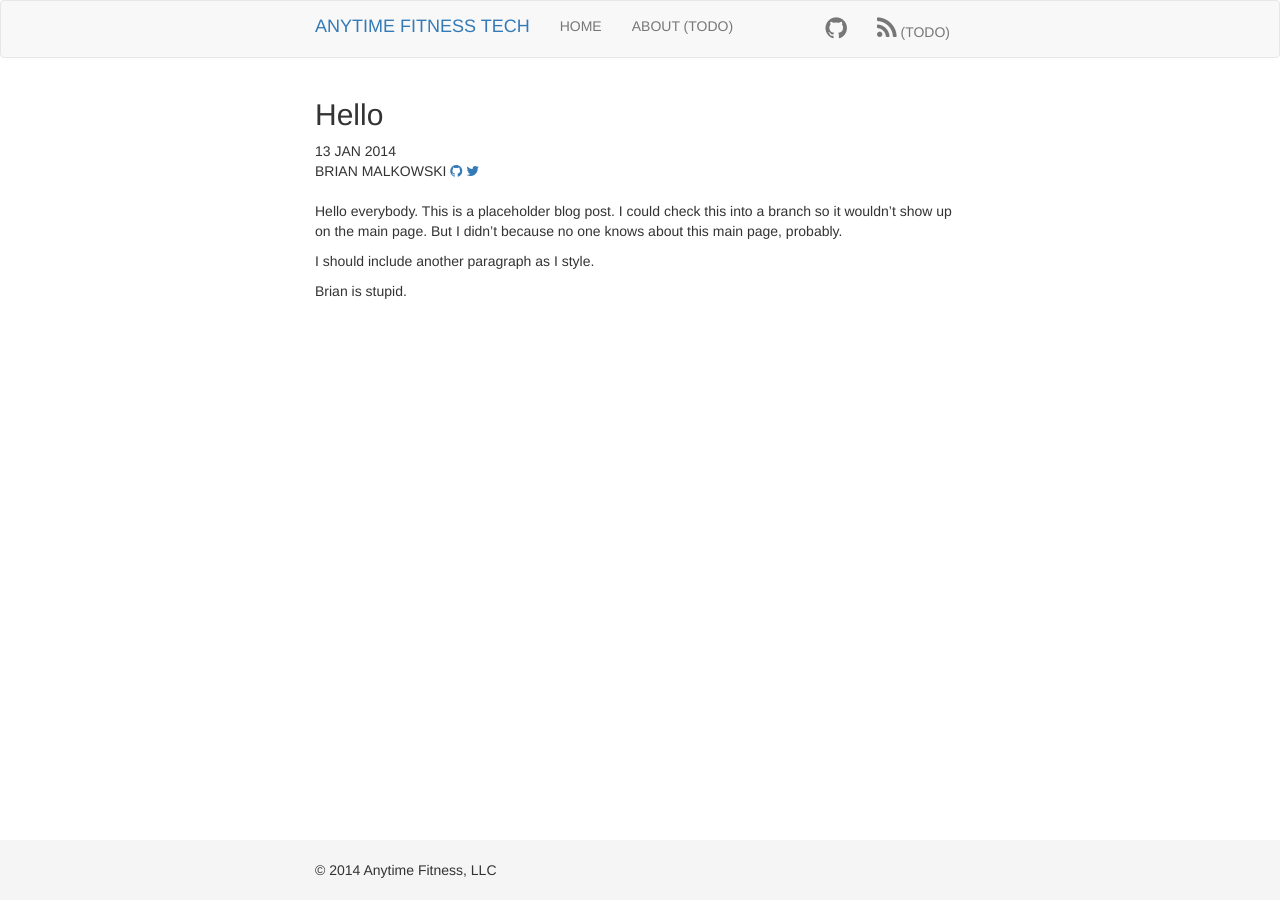
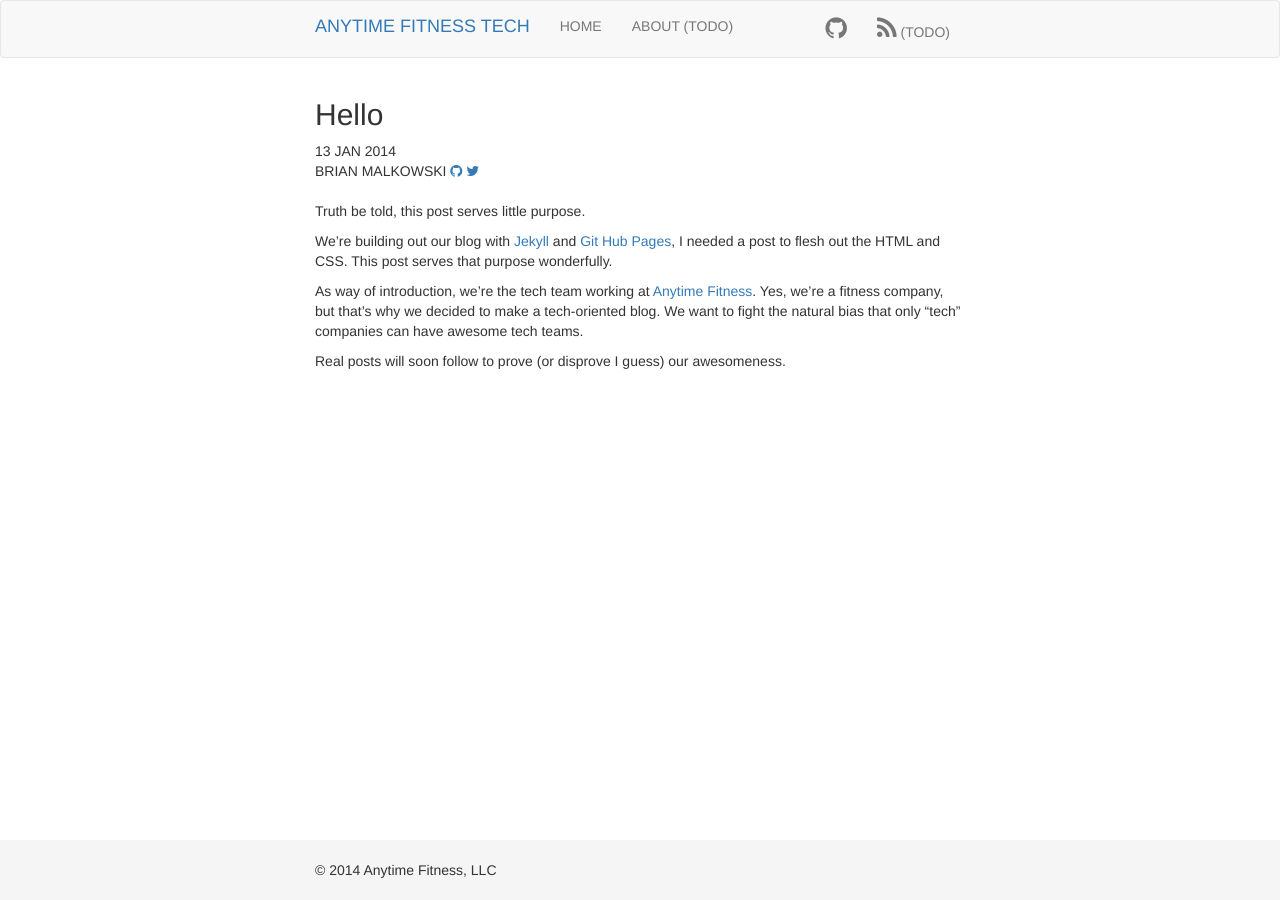
Before and after one commit to awesome/anytimefitness.github.io, a Jekyll site: the page built from _posts/2014-01-13-hello.markdown, in a window 1280 px wide. Built offline with Jekyll 4.4.1, drawn with Linux system fonts in a browser that asks for light colours; nearby versions of some CDN libraries; Markdown is read by kramdown in place of the engine named in the settings.

Commit message:
Flesh out hello post.

```diff
--- a/_posts/2014-01-13-hello.markdown
+++ b/_posts/2014-01-13-hello.markdown
@@ -8,8 +8,10 @@
 
 ---
 
-Hello everybody. This is a placeholder blog post. I could check this into a branch so it wouldn't show up on the main page. But I didn't because no one knows about this main page, probably.
+Truth be told, this post serves little purpose.
 
-I should include another paragraph as I style.
+We're building out our blog with [Jekyll](https://github.com/mojombo/jekyll) and [Git Hub Pages](http://pages.github.com/), I needed a post to flesh out the HTML and CSS. This post serves that purpose wonderfully.
 
-Brian is stupid.
+As way of introduction, we're the tech team working at [Anytime Fitness](http://anytimefitness.com/). Yes, we're a fitness company, but that's why we decided to make a tech-oriented blog. We want to fight the natural bias that only "tech" companies can have awesome tech teams.
+
+Real posts will soon follow to prove (or disprove I guess) our awesomeness.
```
